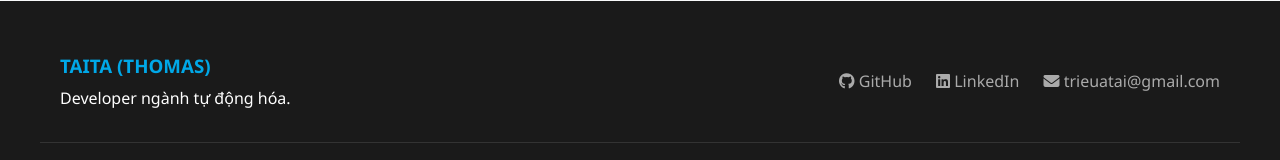
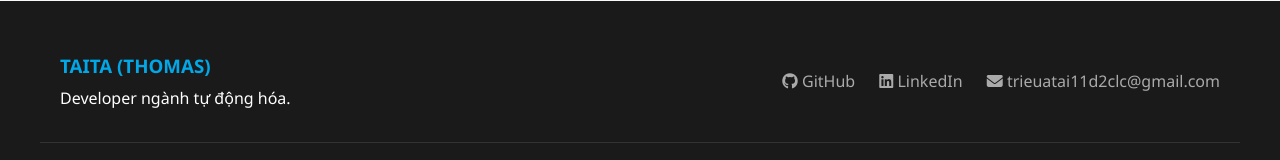
Before and after one commit to Tai-trieua/Tai-trieua.github.io, a plain HTML site: page index.html in a window 1280 px wide. Shown: the part 2433-2593 px from the top of the page. Drawn offline with Linux system fonts and the light colour scheme.

Commit message:
Update email address in footer section

```diff
--- a/index.html
+++ b/index.html
@@ -161,7 +161,7 @@
             <div class="footer-social">
                 <a href="https://github.com/Tai-trieua" target="_blank"><i class="fab fa-github"></i> GitHub</a>
                 <a href="https://www.linkedin.com/in/tri%E1%BB%87u-a-t%C3%A0i-thomas-23a715a3/" target="_blank"><i class="fab fa-linkedin"></i> LinkedIn</a>
-                <a href="mailto:trieuatai@gmail.com"><i class="fas fa-envelope"></i> trieuatai@gmail.com</a>
+                <a href="mailto:trieuatai@gmail.com"><i class="fas fa-envelope"></i> trieuatai11d2clc@gmail.com</a>
             </div>
         </div>
         <div class="footer-bottom">
```
